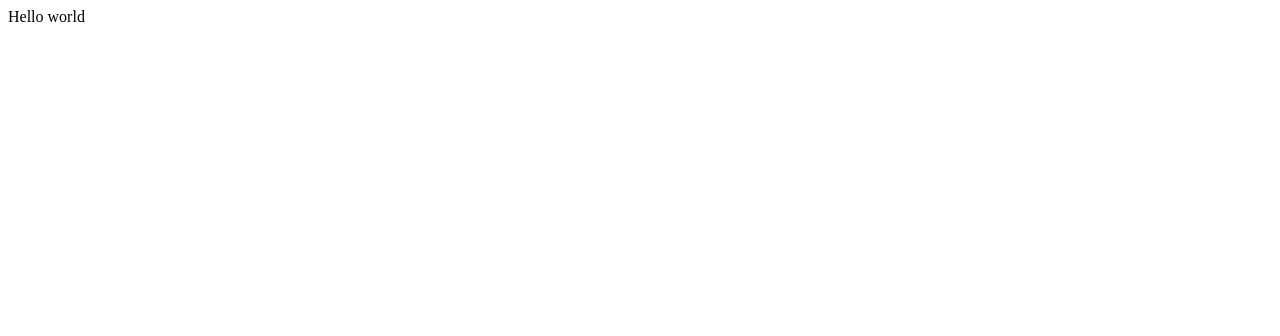
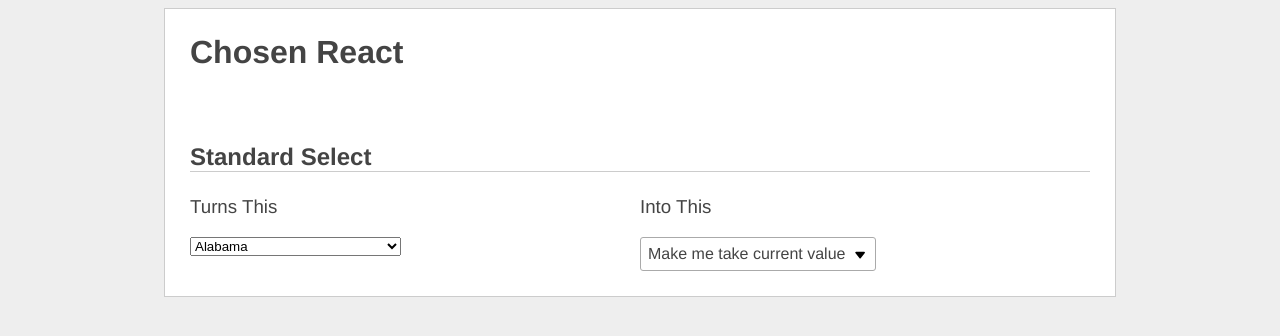
Before and after one commit to bsidelinger912/chosen-react, a React app: page / in a window 1280 px wide. Shown: the top 336 px of the page. Built offline with nearby package versions, Linux system fonts and the light colour scheme; the HTML template or start-up script is replaced by a standard one.

Commit message:
roughed out

```diff
--- a/dev/index.jsx
+++ b/dev/index.jsx
@@ -3,15 +3,39 @@
 import React from 'react';
 import ReactDOM from 'react-dom';
 
-// import Chosen from '../src';
+import Chosen from '../src';
+import states from './states';
 
-import './index.css';
+import './index.scss';
 
 class App extends React.Component {
   render() {
+    const options = states;
+
+    const normalSelectOptions = options.map(option => (
+      <option key={option.value} value={option.value}>{option.text}</option>
+    ));
+
     return (
       <div className="wrapper">
-        Hello world
+        <h1 className="heading">Chosen React</h1>
+
+        <h2>Standard Select</h2>
+
+        <div className="side-by-side">
+          <div>
+            <h3>Turns This</h3>
+
+            <select>
+              {normalSelectOptions}
+            </select>
+          </div>
+
+          <div>
+            <h3>Into This</h3>
+            <Chosen {...{ options }} />
+          </div>
+        </div>
       </div>
     );
   }
--- /dev/null
+++ b/dev/index.scss
@@ -0,0 +1,36 @@
+body {
+  background: #eee;
+  color: #444;
+  font-family: "Helvetica Neue", Helvetica, Arial, sans-serif;
+}
+
+h2 {
+  border-bottom: 1px solid #ccc;
+  margin: 3em 0 1em 0;
+}
+
+h3 {
+  margin-top: 0;
+  font-weight: normal;
+}
+
+.heading {
+  margin-top: 0;
+}
+
+.wrapper {
+  max-width: 900px;
+  margin: 0 auto;
+  background: #fff;
+  border: 1px solid #ccc;
+  padding: 25px;
+}
+
+.side-by-side {
+  display: flex;
+  width: 100%;
+}
+
+.side-by-side > div {
+  width: 50%;
+}
--- /dev/null
+++ b/dev/states.js
@@ -0,0 +1,238 @@
+export default [
+  {
+    text: 'Alabama',
+    value: 'AL',
+  },
+  {
+    text: 'Alaska',
+    value: 'AK',
+  },
+  {
+    text: 'American Samoa',
+    value: 'AS',
+  },
+  {
+    text: 'Arizona',
+    value: 'AZ',
+  },
+  {
+    text: 'Arkansas',
+    value: 'AR',
+  },
+  {
+    text: 'California',
+    value: 'CA',
+  },
+  {
+    text: 'Colorado',
+    value: 'CO',
+  },
+  {
+    text: 'Connecticut',
+    value: 'CT',
+  },
+  {
+    text: 'Delaware',
+    value: 'DE',
+  },
+  {
+    text: 'District Of Columbia',
+    value: 'DC',
+  },
+  {
+    text: 'Federated States Of Micronesia',
+    value: 'FM',
+  },
+  {
+    text: 'Florida',
+    value: 'FL',
+  },
+  {
+    text: 'Georgia',
+    value: 'GA',
+  },
+  {
+    text: 'Guam',
+    value: 'GU',
+  },
+  {
+    text: 'Hawaii',
+    value: 'HI',
+  },
+  {
+    text: 'Idaho',
+    value: 'ID',
+  },
+  {
+    text: 'Illinois',
+    value: 'IL',
+  },
+  {
+    text: 'Indiana',
+    value: 'IN',
+  },
+  {
+    text: 'Iowa',
+    value: 'IA',
+  },
+  {
+    text: 'Kansas',
+    value: 'KS',
+  },
+  {
+    text: 'Kentucky',
+    value: 'KY',
+  },
+  {
+    text: 'Louisiana',
+    value: 'LA',
+  },
+  {
+    text: 'Maine',
+    value: 'ME',
+  },
+  {
+    text: 'Marshall Islands',
+    value: 'MH',
+  },
+  {
+    text: 'Maryland',
+    value: 'MD',
+  },
+  {
+    text: 'Massachusetts',
+    value: 'MA',
+  },
+  {
+    text: 'Michigan',
+    value: 'MI',
+  },
+  {
+    text: 'Minnesota',
+    value: 'MN',
+  },
+  {
+    text: 'Mississippi',
+    value: 'MS',
+  },
+  {
+    text: 'Missouri',
+    value: 'MO',
+  },
+  {
+    text: 'Montana',
+    value: 'MT',
+  },
+  {
+    text: 'Nebraska',
+    value: 'NE',
+  },
+  {
+    text: 'Nevada',
+    value: 'NV',
+  },
+  {
+    text: 'New Hampshire',
+    value: 'NH',
+  },
+  {
+    text: 'New Jersey',
+    value: 'NJ',
+  },
+  {
+    text: 'New Mexico',
+    value: 'NM',
+  },
+  {
+    text: 'New York',
+    value: 'NY',
+  },
+  {
+    text: 'North Carolina',
+    value: 'NC',
+  },
+  {
+    text: 'North Dakota',
+    value: 'ND',
+  },
+  {
+    text: 'Northern Mariana Islands',
+    value: 'MP',
+  },
+  {
+    text: 'Ohio',
+    value: 'OH',
+  },
+  {
+    text: 'Oklahoma',
+    value: 'OK',
+  },
+  {
+    text: 'Oregon',
+    value: 'OR',
+  },
+  {
+    text: 'Palau',
+    value: 'PW',
+  },
+  {
+    text: 'Pennsylvania',
+    value: 'PA',
+  },
+  {
+    text: 'Puerto Rico',
+    value: 'PR',
+  },
+  {
+    text: 'Rhode Island',
+    value: 'RI',
+  },
+  {
+    text: 'South Carolina',
+    value: 'SC',
+  },
+  {
+    text: 'South Dakota',
+    value: 'SD',
+  },
+  {
+    text: 'Tennessee',
+    value: 'TN',
+  },
+  {
+    text: 'Texas',
+    value: 'TX',
+  },
+  {
+    text: 'Utah',
+    value: 'UT',
+  },
+  {
+    text: 'Vermont',
+    value: 'VT',
+  },
+  {
+    text: 'Virgin Islands',
+    value: 'VI',
+  },
+  {
+    text: 'Virginia',
+    value: 'VA',
+  },
+  {
+    text: 'Washington',
+    value: 'WA',
+  },
+  {
+    text: 'West Virginia',
+    value: 'WV',
+  },
+  {
+    text: 'Wisconsin',
+    value: 'WI',
+  },
+  {
+    text: 'Wyoming',
+    value: 'WY',
+  },
+];
--- /dev/null
+++ b/src/Results.jsx
@@ -0,0 +1,75 @@
+/**
+ * @class Results
+ * @description
+ */
+
+import React from 'react';
+import PropTypes from 'prop-types';
+
+export class Results extends React.Component {
+  static propTypes = {
+    options: PropTypes.arrayOf(PropTypes.shape({
+      text: PropTypes.string.isRequired,
+      value: PropTypes.oneOfType([
+        PropTypes.string,
+        PropTypes.number,
+      ]),
+    })).isRequired,
+    dropVisible: PropTypes.bool.isRequired,
+    itemSelected: PropTypes.func.isRequired,
+  }
+
+  constructor() {
+    super();
+
+    this.focusFirstLi = this.focusFirstLi.bind(this);
+    this.selectLi = this.selectLi.bind(this);
+  }
+
+  componentDidMount() {
+    this.focusFirstLi();
+  }
+
+  componentWillReceiveProps(nextProps) {
+    if (nextProps.dropVisible && !this.props.dropVisible) {
+      setTimeout(this.focusFirstLi, 0);
+    }
+  }
+
+  focusFirstLi() {
+    this.firstLi.focus();
+  }
+
+  selectLi(value) {
+    this.props.itemSelected(value);
+  }
+
+  render() {
+    const { options } = this.props;
+
+    const liElements = options.map((option, index) => {
+      const ref = (index === 0) ? (li) => { this.firstLi = li; } : undefined;
+
+      return (
+        <li
+          {...{
+            ref,
+            tabIndex: 1,
+            key: option.value,
+            onClick: () => this.selectLi(option.value),
+          }}
+        >
+          {option.text}
+        </li>
+      );
+    });
+
+    return (
+      <ul className="chosen-react__results">
+        {liElements}
+      </ul>
+    );
+  }
+}
+
+export default Results;
--- /dev/null
+++ b/src/chosen.scss
@@ -0,0 +1,73 @@
+$borderColor: #aaa;
+$border: 1px solid $borderColor;
+$spacingBase: 7px;
+
+.chosen-react {
+  display: flex;
+
+  :focus {
+    outline: none;
+  }
+}
+.chosen-react__container {
+  position: relative;
+  display: flex;
+};
+
+.chosen-react__current {
+  display: flex;
+  align-items: center;
+  border-radius: 3px;
+  border: $border;
+  padding: $spacingBase;
+};
+
+.chosen-react__arrow {
+  height: 16px;
+  width: 16px;
+  margin-left: $spacingBase;
+  cursor: pointer;
+};
+
+.chosen-react__drop {
+  position: absolute;
+  top: calc(100% - 3px);
+  border-radius: 3px;
+  border-top-right-radius: 0;
+  border-top-left-radius: 0;
+  border: $border;
+  border-top: none;
+  padding: $spacingBase;
+  width: 100%;
+  box-sizing: border-box;
+  background: #fff;
+};
+
+.chosen-react__search {
+  input {
+    width: 100%;
+    box-sizing: border-box;
+    border: $border;
+    font-size: 16px;
+    padding: $spacingBase;
+  }
+};
+
+.chosen-react__results {
+  list-style: none;
+  padding: 0;
+
+  li {
+    padding: $spacingBase;
+    margin: 0;
+    cursor: pointer;
+
+    &:hover,
+    &:focus {
+      background-color: #3875d7;
+      background-image: -webkit-gradient(linear, left top, left bottom, color-stop(20%, #3875d7), color-stop(90%, #2a62bc));
+      background-image: linear-gradient(#3875d7 20%, #2a62bc 90%);
+      color: #fff;
+    }
+  }
+};
--- /dev/null
+++ b/src/icons/DownArrow.jsx
@@ -0,0 +1,16 @@
+/**
+ * @class DownArrow
+ * @description
+ */
+
+/* eslint-disable max-len */
+
+import React from 'react';
+
+const DownArrow = () => (
+  <svg xmlns="http://www.w3.org/2000/svg" viewBox="0 0 16 16" aria-labelledby="title" role="img">
+    <path d="M12.807 6.971l-4.1 5.245a.758.758 0 0 1-1.195 0L3.41 6.971a.758.758 0 0 1 .6-1.225h8.2a.758.758 0 0 1 .597 1.225z" data-name="Layer 1" role="presentation" />
+  </svg>
+);
+
+export default DownArrow;
--- /dev/null
+++ b/src/icons/UpArrow.jsx
@@ -0,0 +1,16 @@
+/**
+ * @class UpArrow
+ * @description
+ */
+
+/* eslint-disable max-len */
+
+import React from 'react';
+
+const UpArrow = () => (
+  <svg xmlns="http://www.w3.org/2000/svg" viewBox="0 0 16 16" aria-labelledby="title" role="img">
+    <path d="M12.807 6.971l-4.1 5.245a.758.758 0 0 1-1.195 0L3.41 6.971a.758.758 0 0 1 .6-1.225h8.2a.758.758 0 0 1 .597 1.225z" data-name="Layer 1" role="presentation" />
+  </svg>
+);
+
+export default UpArrow;
--- a/src/index.jsx
+++ b/src/index.jsx
@@ -4,14 +4,93 @@
  */
 
 import React from 'react';
-// import PropTypes from 'prop-types';
+import PropTypes from 'prop-types';
 
-class Shiitake extends React.Component {
+import DownArrow from './icons/DownArrow';
+import UpArrow from './icons/UpArrow';
+import Results from './Results';
+
+import './chosen.scss';
+
+class Chosen extends React.Component {
+  static propTypes = {
+    className: PropTypes.string,
+    options: PropTypes.arrayOf(PropTypes.shape({
+      text: PropTypes.string.isRequired,
+      value: PropTypes.oneOfType([
+        PropTypes.string,
+        PropTypes.number,
+      ]),
+    })).isRequired,
+  }
+
+  static defaultProps = {
+    className: '',
+  }
+
+  constructor() {
+    super();
+
+    this.state = { dropVisible: false };
+
+    this.onSelect = this.onSelect.bind(this);
+    this.toggleOpenClosed = this.toggleOpenClosed.bind(this);
+  }
+
+  onSelect(e) {
+    console.log('******');
+    console.log(e);
+    console.log(this.state);
+  }
+
+  toggleOpenClosed() {
+    this.setState({ dropVisible: !this.state.dropVisible });
+  }
+
+  search(e) {
+    const value = e.target.value;
+
+    console.log(this.state);
+    console.log(value);
+  }
+
   render() {
+    const { className, options } = this.props;
+    const { dropVisible } = this.state;
+
+    const normalSelectOptions = options.map(option => (
+      <option key={option.value} value={option.value}>{option.text}</option>
+    ));
+
+    const arrowComponent = dropVisible ? (
+      <DownArrow onClick={this.toggleOpenClosed} />
+    ) : (
+      <UpArrow />
+    );
+
     return (
-      <div>hi</div>
+      <div className="chosen-react">
+        <select style={{ display: 'none' }}>
+          {normalSelectOptions}
+        </select>
+        <div className={`chosen-react__container ${className}`}>
+          <a className="chosen-react__current" onClick={this.toggleOpenClosed}>
+            Make me take current value
+            <span className="chosen-react__arrow">
+              {arrowComponent}
+            </span>
+          </a>
+          <div className="chosen-react__drop" style={{ display: dropVisible ? 'block' : 'none' }}>
+            <div className="chosen-react__search">
+              <input type="text" onKeyUp={this.search} />
+            </div>
+
+            <Results {...{ options, dropVisible, itemSelected: this.onSelect }} />
+          </div>
+        </div>
+      </div>
     );
   }
 }
 
-export default Shiitake;
+export default Chosen;
--- a/webpack.config.js
+++ b/webpack.config.js
@@ -25,9 +25,9 @@ module.exports = {
         loader: 'json-loader',
       },
       {
-        test: /\.css$/,
+        test: /\.scss$/,
         include: __dirname,
-        loaders: ['style-loader', 'css-loader'],
+        loaders: ['style-loader', 'css-loader', 'sass-loader'],
       },
     ],
   },
```
Also changed, not shown: package.json (+4 -4 lines), dev/index.css (deleted), 2 other files (tests, documents, lock files or other folders).
